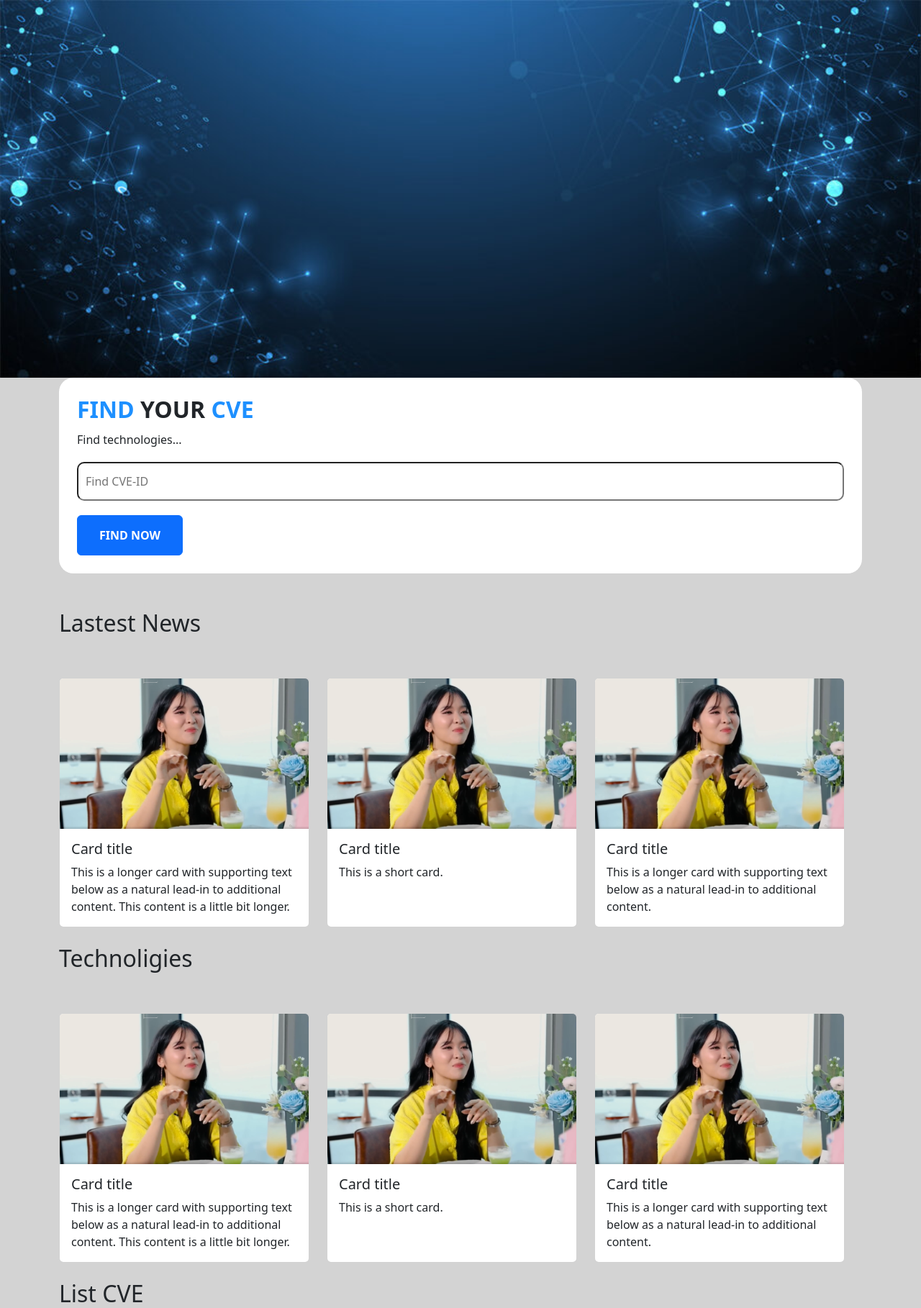
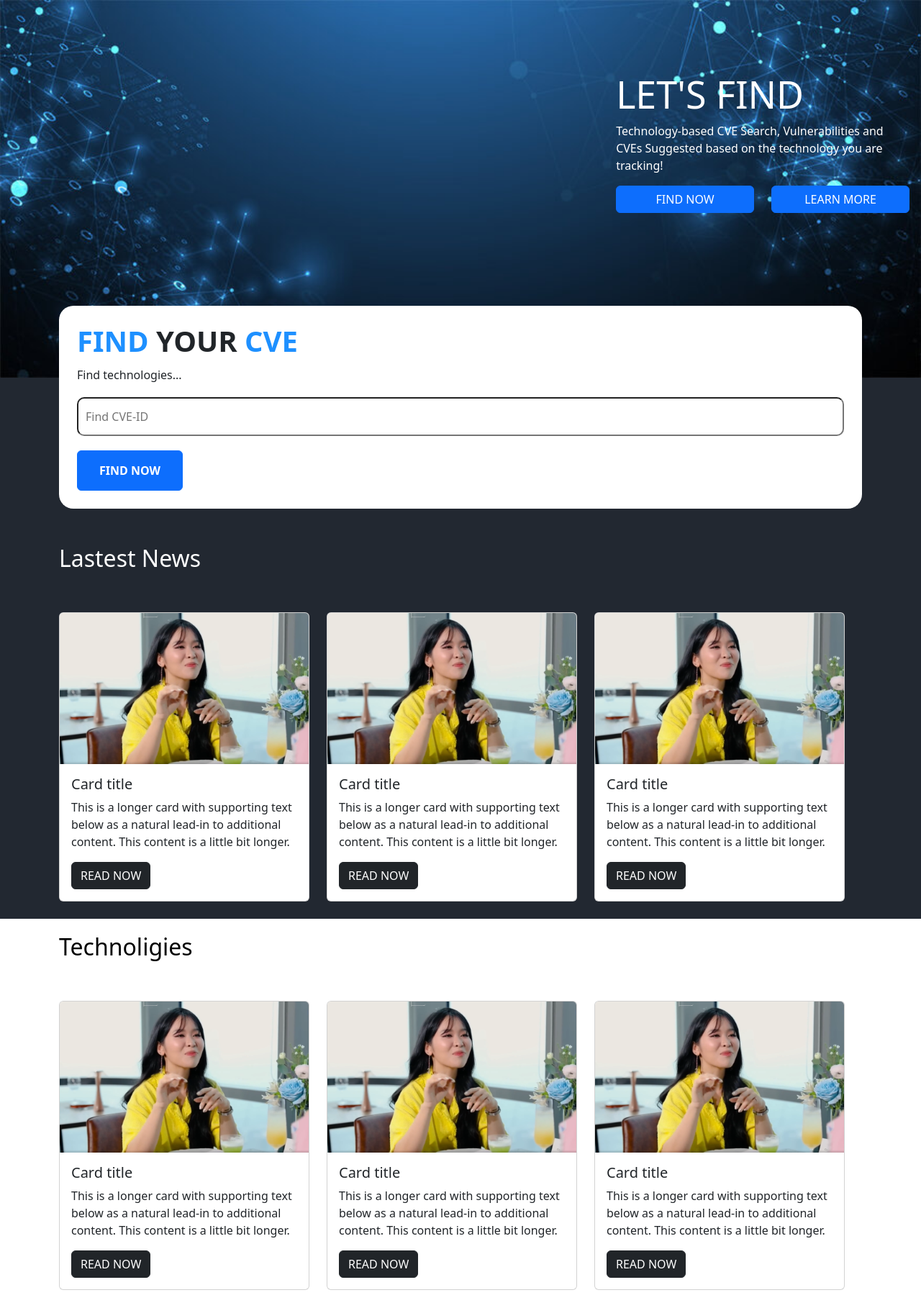
Before and after one commit to okthichiatay77/SecurityNews, a Django app: page / in a window 1280 px wide. Shown: the part 56-1874 px from the top of the page at 72% size. Run offline with Django 4.2, Linux system fonts and the light colour scheme.

Commit message:
update code

```diff
--- a/firstapp/views.py
+++ b/firstapp/views.py
@@ -2,4 +2,7 @@ from django.shortcuts import render
 
 
 def index_view(request):
-    return render(request, 'home.html')
+    context = {
+        'list_news': ['1', '2', '3']
+    }
+    return render(request, 'home.html', context=context)
--- a/templates/home.html
+++ b/templates/home.html
@@ -7,8 +7,10 @@
     padding: 25px;
     border-radius: 20px;
     line-height: 30px;
+    margin-top: -100px;
     margin-bottom: 50px;
     z-index: 99;
+    position:relative;
     }
     form > input {
     padding: 10px;
@@ -19,6 +21,18 @@
     padding: 15px 30px 15px 30px;
     font-weight: bold;
     }
+    body {
+    background-color: #222831 !important;
+    }
+    .top-right {
+    position: absolute;
+    top: 100px;
+    right: 16px;
+    }
+    .image-first {
+    position: relative;
+    color: white;
+    }
 {% endblock %}
 
 {% block title %}
@@ -27,10 +41,32 @@
 
 
 {% block content %}
-    <img src="/media/bg-sec.jpg" style="width: 100%">
+    <div class="image-first">
+        <img src="/media/bg-sec.jpg" style="width: 100%" alt="background">
+        <div class="top-right">
+            <div class="row">
+                <div class="col-6"></div>
+                <div class="col-6">
+                    <h2 style="font-size: 52px">LET'S FIND</h2>
+                    <p>
+                        Technology-based CVE Search, Vulnerabilities and CVEs Suggested based on the technology you are
+                        tracking!
+                    </p>
+                    <div class="row">
+                        <div class="col">
+                            <button style="width: 100%" class="btn btn-primary">FIND NOW</button>
+                        </div>
+                        <div class="col">
+                            <button style="width: 100%" class="btn btn-primary">LEARN MORE</button>
+                        </div>
+                    </div>
+                </div>
+            </div>
+        </div>
+    </div>
     <div class="container">
         <div class="form-find-cve">
-            <h2><b style="color: dodgerblue">FIND</b> <b>YOUR</b> <b style="color: dodgerblue">CVE</b></h2>
+            <h1><b style="color: dodgerblue">FIND</b> <b>YOUR</b> <b style="color: dodgerblue">CVE</b></h1>
             <p>Find technologies...</p>
             <form method="post">
                 <input type="text" name="id_cve" style="width: 100%" placeholder="Find CVE-ID">
@@ -38,115 +74,76 @@
             </form>
         </div>
         <div class="row">
-            <h2>Lastest News</h2>
+            <h2 style="color: white">Lastest News</h2>
             <div class="row row-cols-1 row-cols-md-3 g-4">
+                {% for i in list_news %}
                     <div class="col">
                         <div class="card h-100">
                             <img src="/media/avatar_profile/anphuong.png" class="card-img-top" alt="...">
                             <div class="card-body">
                                 <h5 class="card-title">Card title</h5>
-                            <p class="card-text">This is a longer card with supporting text below as a natural lead-in
+                                <p class="card-text">This is a longer card with supporting text below as a natural
+                                    lead-in
                                     to
                                     additional content. This content is a little bit longer.</p>
+                                <a>
+                                    <button class="btn btn-dark">READ NOW</button>
+                                </a>
                             </div>
                         </div>
                     </div>
+                {% endfor %}
+            </div>
+        </div>
+    </div>
+    <br>
+    <div style="background-color: white !important; color: black !important; padding: 20px;">
+        <div class="container">
+            <div class="row">
+                <h2>Technoligies</h2>
+                <div class="row row-cols-1 row-cols-md-3 g-4">
+                    {% for i in list_news %}
                         <div class="col">
                             <div class="card h-100">
                                 <img src="/media/avatar_profile/anphuong.png" class="card-img-top" alt="...">
                                 <div class="card-body">
                                     <h5 class="card-title">Card title</h5>
-                            <p class="card-text">This is a short card.</p>
+                                    <p class="card-text">This is a longer card with supporting text below as a natural
+                                        lead-in
+                                        to
+                                        additional content. This content is a little bit longer.</p>
+                                    <a>
+                                        <button class="btn btn-dark">READ NOW</button>
+                                    </a>
                                 </div>
                             </div>
                         </div>
-                <div class="col">
-                    <div class="card h-100">
-                        <img src="/media/avatar_profile/anphuong.png" class="card-img-top" alt="...">
-                        <div class="card-body">
-                            <h5 class="card-title">Card title</h5>
-                            <p class="card-text">This is a longer card with supporting text below as a natural lead-in
-                                to
-                                additional content.</p>
-                        </div>
-                    </div>
-                </div>
-            </div>
-        </div>
-        <br>
-        <div class="row">
-            <h2>Technoligies</h2>
-            <div class="row row-cols-1 row-cols-md-3 g-4">
-                <div class="col">
-                    <div class="card h-100">
-                        <img src="/media/avatar_profile/anphuong.png" class="card-img-top" alt="...">
-                        <div class="card-body">
-                            <h5 class="card-title">Card title</h5>
-                            <p class="card-text">This is a longer card with supporting text below as a natural lead-in
-                                to
-                                additional content. This content is a little bit longer.</p>
-                        </div>
-                    </div>
-                </div>
-                <div class="col">
-                    <div class="card h-100">
-                        <img src="/media/avatar_profile/anphuong.png" class="card-img-top" alt="...">
-                        <div class="card-body">
-                            <h5 class="card-title">Card title</h5>
-                            <p class="card-text">This is a short card.</p>
-                        </div>
-                    </div>
-                </div>
-                <div class="col">
-                    <div class="card h-100">
-                        <img src="/media/avatar_profile/anphuong.png" class="card-img-top" alt="...">
-                        <div class="card-body">
-                            <h5 class="card-title">Card title</h5>
-                            <p class="card-text">This is a longer card with supporting text below as a natural lead-in
-                                to
-                                additional content.</p>
-                        </div>
-                    </div>
-                </div>
+                    {% endfor %}
                 </div>
             </div>
             <br>
             <div class="row">
                 <h2>List CVE</h2>
                 <div class="row row-cols-1 row-cols-md-3 g-4">
+                    {% for i in list_news %}
                         <div class="col">
                             <div class="card h-100">
                                 <img src="/media/avatar_profile/anphuong.png" class="card-img-top" alt="...">
                                 <div class="card-body">
                                     <h5 class="card-title">Card title</h5>
-                            <p class="card-text">This is a longer card with supporting text below as a natural lead-in
+                                    <p class="card-text">This is a longer card with supporting text below as a natural
+                                        lead-in
                                         to
                                         additional content. This content is a little bit longer.</p>
+                                    <a>
+                                        <button class="btn btn-dark">READ NOW</button>
+                                    </a>
                                 </div>
                             </div>
                         </div>
-                <div class="col">
-                    <div class="card h-100">
-                        <img src="/media/avatar_profile/anphuong.png" class="card-img-top" alt="...">
-                        <div class="card-body">
-                            <h5 class="card-title">Card title</h5>
-                            <p class="card-text">This is a short card.</p>
-                        </div>
-                    </div>
-                </div>
-                <div class="col">
-                    <div class="card h-100">
-                        <img src="/media/avatar_profile/anphuong.png" class="card-img-top" alt="...">
-                        <div class="card-body">
-                            <h5 class="card-title">Card title</h5>
-                            <p class="card-text">This is a longer card with supporting text below as a natural lead-in
-                                to
-                                additional content.</p>
+                    {% endfor %}
                 </div>
             </div>
         </div>
     </div>
-        </div>
-
-    </div>
 {% endblock %}
```
Lines whose indentation alone changed are shown as unchanged.
